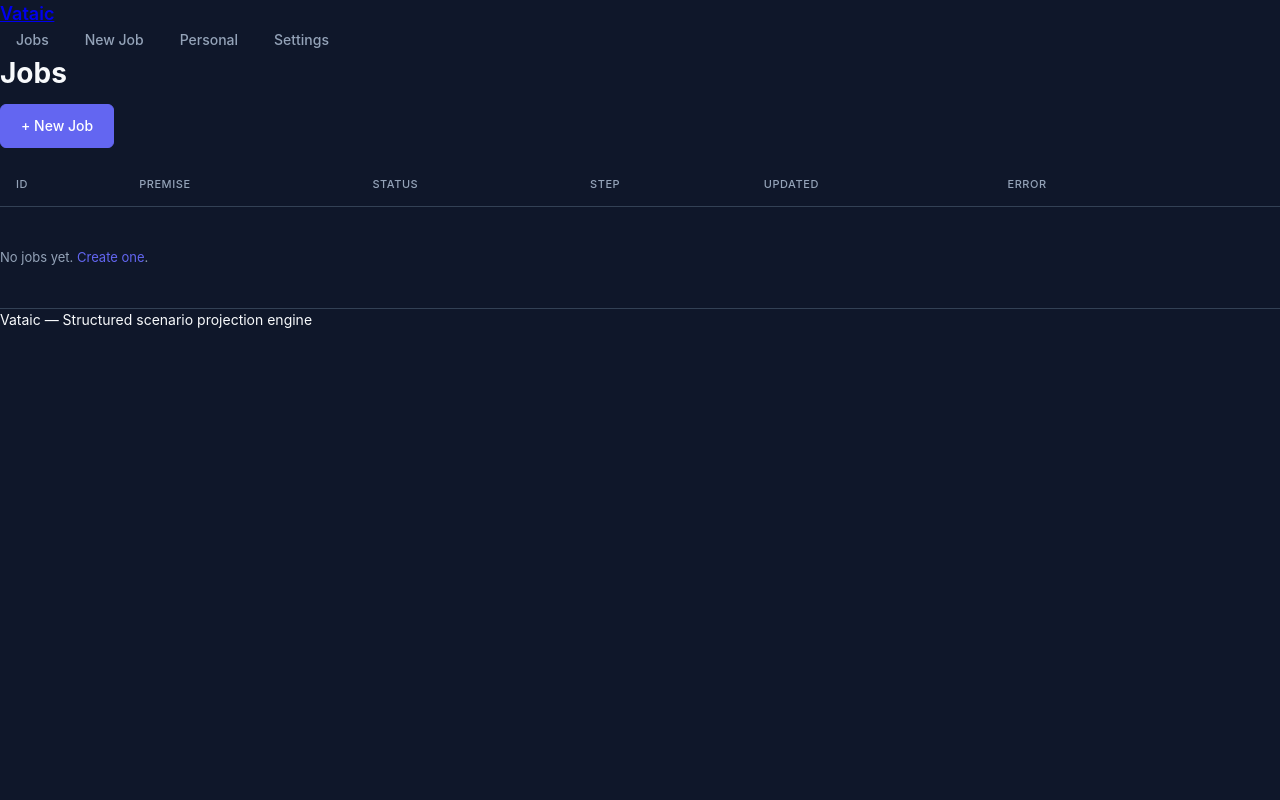
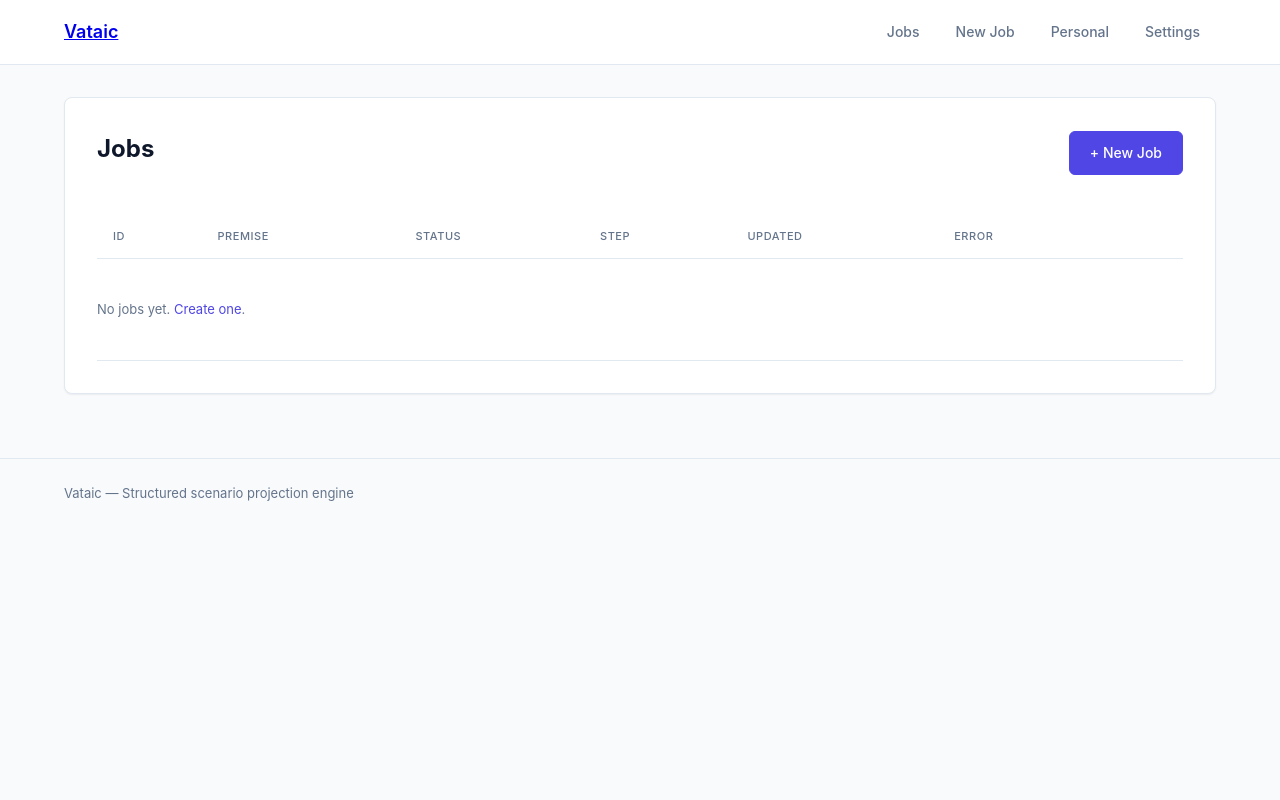
Before and after one commit to ykgoon/vataic, a Flask app: page / in a window 1280 px wide. Run offline with Flask 3, Linux system fonts and the light colour scheme; data that the repository does not hold is empty; parts of the project's set-up code (start-up, migrations or seed data) failed here and were passed over.

Commit message:
ui: light theme + page margin containment (max-width container, 24px gutters, fixed class mismatch)

```diff
--- a/app/static/css/app.css
+++ b/app/static/css/app.css
@@ -1,15 +1,20 @@
-/* Vataic - Dark UI */
+/* Vataic - Light UI */
 :root {
-  --bg: #0f172a;
-  --surface: #1e293b;
-  --border: #334155;
-  --text: #f8fafc;
-  --muted: #94a3b8;
-  --primary: #6366f1;
-  --primary-hover: #818cf8;
-  --success: #10b981;
-  --warning: #f59e0b;
-  --danger: #ef4444;
+  --bg: #f8fafc;
+  --surface: #ffffff;
+  --border: #e2e8f0;
+  --border-strong: #cbd5e1;
+  --text: #0f172a;
+  --muted: #64748b;
+  --primary: #4f46e5;
+  --primary-hover: #4338ca;
+  --primary-soft: #eef2ff;
+  --success: #059669;
+  --success-soft: #d1fae5;
+  --warning: #b45309;
+  --warning-soft: #fef3c7;
+  --danger: #dc2626;
+  --danger-soft: #fee2e2;
   --radius: 8px;
   --font: 'Inter', -apple-system, BlinkMacSystemFont, sans-serif;
 }
@@ -29,17 +34,18 @@ body {
   min-height: 100vh;
 }
 
+/* Established page container: centered, capped width, generous side gutters */
 .container {
   max-width: 1200px;
   margin: 0 auto;
-  padding: 0 24px;
+  padding-left: 24px;
+  padding-right: 24px;
 }
 
 /* Header */
 .site-header {
   background: var(--surface);
   border-bottom: 1px solid var(--border);
-  padding: 0 0;
   position: sticky;
   top: 0;
   z-index: 100;
@@ -823,8 +865,166 @@ textarea {
   color: var(--muted);
 }
 
+/* Jobs dashboard */
+.jobs-dashboard {
+  background: var(--surface);
+  border: 1px solid var(--border);
+  border-radius: var(--radius);
+  padding: 32px;
+  box-shadow: 0 1px 2px rgba(15, 23, 42, 0.06);
+}
+
+.dashboard-header {
+  display: flex;
+  align-items: center;
+  justify-content: space-between;
+  margin-bottom: 24px;
+}
+
+.dashboard-header h1 {
+  font-size: 24px;
+}
+
+.jobs-table-wrapper {
+  overflow-x: auto;
+}
+
+.step-cell {
+  display: flex;
+  align-items: center;
+  gap: 4px;
+  color: var(--muted);
+}
+
+.step-num {
+  font-weight: 600;
+  color: var(--text);
+}
+
+.step-sep {
+  color: var(--border-strong);
+}
+
+.step-total {
+  color: var(--muted);
+}
+
+.step-phase {
+  margin-left: 6px;
+  font-size: 12px;
+  color: var(--muted);
+}
+
+/* Safety card */
+.safety-card {
+  background: var(--surface);
+  border: 1px solid var(--border);
+  border-radius: var(--radius);
+  padding: 32px;
+  max-width: 800px;
+  box-shadow: 0 1px 2px rgba(15, 23, 42, 0.06);
+}
+
+/* Results page */
+.results-card {
+  background: var(--surface);
+  border: 1px solid var(--border);
+  border-radius: var(--radius);
+  padding: 32px;
+  box-shadow: 0 1px 2px rgba(15, 23, 42, 0.06);
+}
+
+.outcome-grid {
+  display: grid;
+  grid-template-columns: repeat(2, 1fr);
+  gap: 16px;
+  margin-bottom: 24px;
+}
+
+.outcome-card {
+  background: var(--bg);
+  border: 1px solid var(--border);
+  border-radius: 6px;
+  padding: 20px;
+  cursor: pointer;
+  transition: border-color 0.15s, box-shadow 0.15s;
+}
+
+.outcome-card:hover {
+  border-color: var(--primary);
+  box-shadow: 0 0 0 3px var(--primary-soft);
+}
+
+.outcome-name {
+  font-weight: 600;
+  font-size: 15px;
+  color: var(--text);
+}
+
+.outcome-summary {
+  color: var(--muted);
+  font-size: 13px;
+  margin-top: 8px;
+}
+
+.band {
+  display: inline-block;
+  margin-top: 8px;
+  padding: 2px 8px;
+  border-radius: 4px;
+  font-size: 11px;
+  font-weight: 600;
+  text-transform: uppercase;
+}
+
+.badge-high {
+  background: var(--success-soft);
+  color: var(--success);
+}
+
+.badge-mid, .badge-medium {
+  background: var(--warning-soft);
+  color: var(--warning);
+}
+
+.badge-low {
+  background: #f1f5f9;
+  color: var(--muted);
+}
+
+.outcome-factors, .outcome-indicators, .outcome-risks {
+  margin-top: 12px;
+  font-size: 13px;
+}
+
+.outcome-factors span, .outcome-indicators span, .outcome-risks span {
+  display: block;
+  color: var(--muted);
+  margin-bottom: 6px;
+}
+
+.factor-list, .indicator-list, .assumption-list, .risk-list {
+  padding-left: 20px;
+  color: var(--muted);
+  line-height: 1.5;
+}
+
+.detail-panel {
+  margin-top: 24px;
+  min-height: 40px;
+}
+
+/* Empty state */
+.empty {
+  color: var(--muted);
+}
+
 /* Responsive */
 @media (max-width: 768px) {
+  .container {
+    padding-left: 16px;
+    padding-right: 16px;
+  }
   .form-row, .job-meta-grid, .budget-grid, .summary-grid {
     grid-template-columns: 1fr;
   }
--- a/app/templates/base.html
+++ b/app/templates/base.html
@@ -7,19 +7,21 @@
   <link rel="stylesheet" href="{{ url_for('static', filename='css/app.css') }}">
 </head>
 <body>
-  <div class="app-shell">
-    <header class="app-header">
+  <header class="site-header">
+    <div class="container header-inner">
       <div class="brand">
         <a href="/" class="brand-logo">Vataic</a>
       </div>
-      <nav class="app-nav">
+      <nav class="main-nav">
         <a href="/" class="nav-link">Jobs</a>
         <a href="/jobs/new" class="nav-link">New Job</a>
         <a href="/personal" class="nav-link">Personal</a>
         <a href="/settings" class="nav-link">Settings</a>
       </nav>
-    </header>
-    <main class="app-main">
+    </div>
+  </header>
+  <main class="site-main">
+    <div class="container">
       {% if messages %}
         <div class="status-flash">
           {% for m in messages %}
@@ -28,11 +30,13 @@
         </div>
       {% endif %}
       {% block content %}{% endblock %}
-    </main>
-    <footer class="app-footer">
-      <span class="footer-brand">Vataic &mdash; Structured scenario projection engine</span>
-    </footer>
-  </div>
+    </div>
+  </main>
+  <footer class="site-footer">
+    <div class="container">
+      <span class="muted">Vataic &mdash; Structured scenario projection engine</span>
+    </div>
+  </footer>
   <script src="{{ url_for('static', filename='htmx.min.js') }}"></script>
   <script src="{{ url_for('static', filename='js/app.js') }}"></script>
 </body>
```
Also changed, not shown: other parts of app/static/css/app.css (+72 -36 lines).
